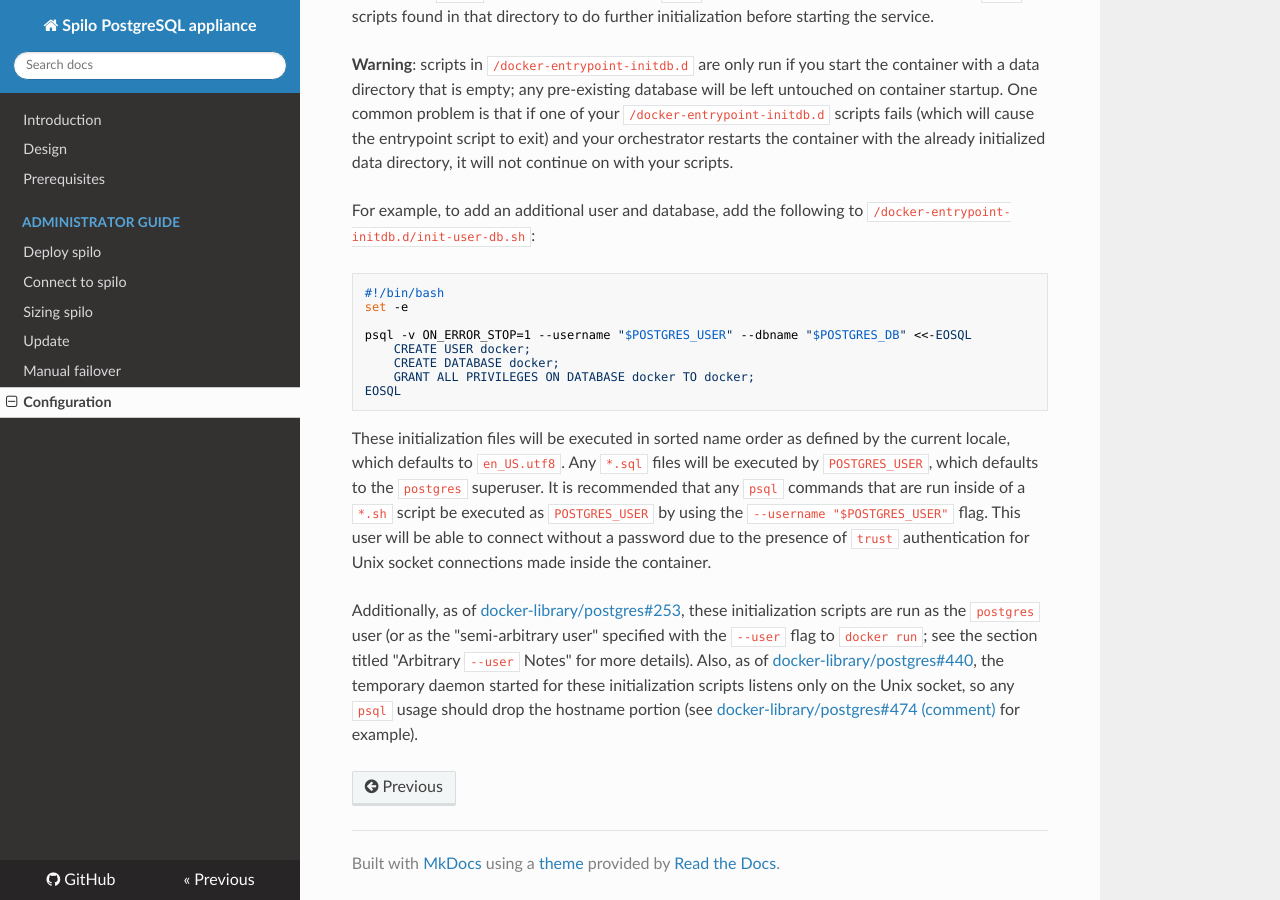
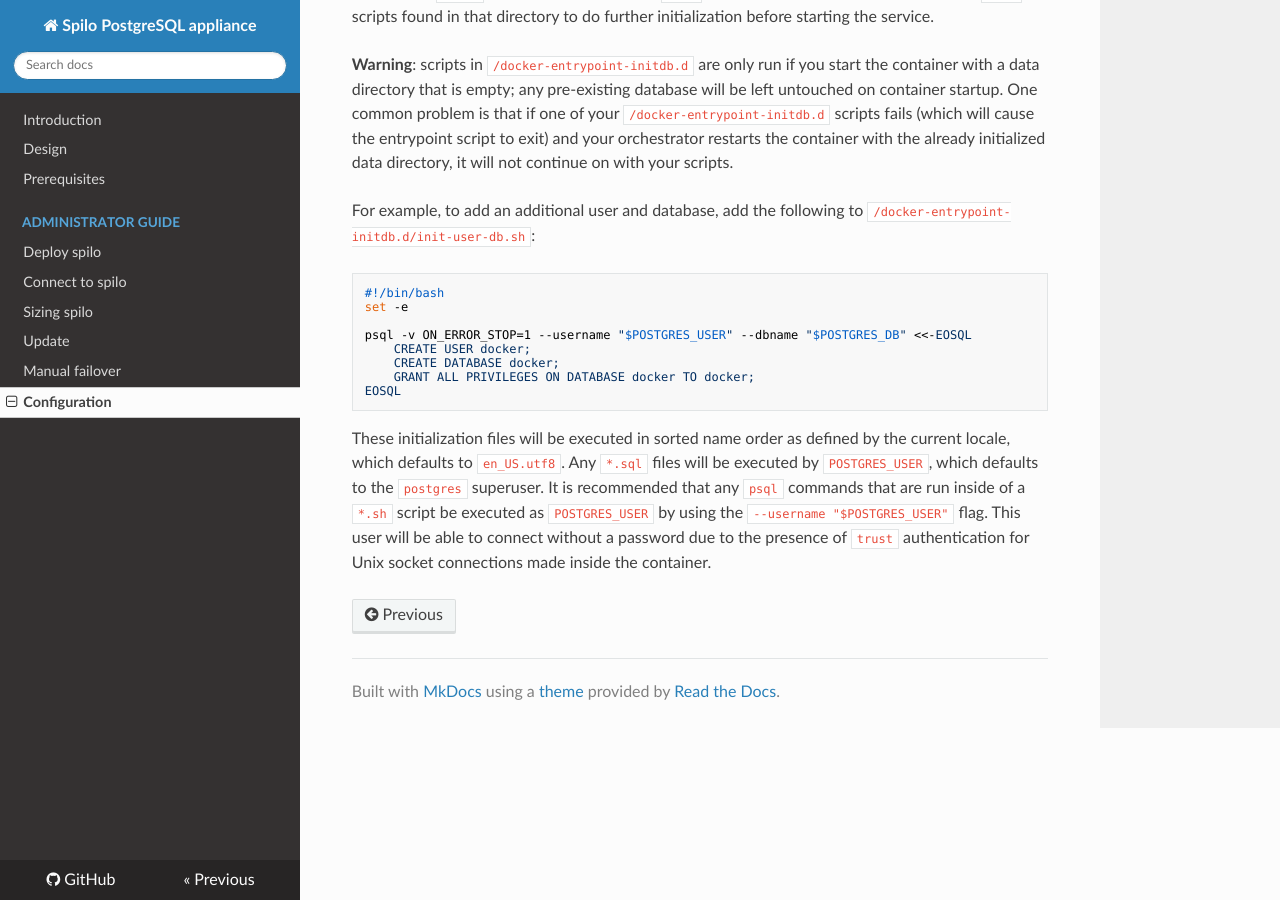
Before and after one commit to zalando/spilo, an MkDocs documentation site: the page built from docs/configuration.md, in a window 1280 px wide and 900 px high, scrolled down 2540 px. Built offline with MkDocs 1.6.1, drawn with Linux system fonts in a browser that asks for light colours; nearby versions of some CDN libraries; old or Windows-style settings are respelled for this version of MkDocs.

Commit message:
documentation clean up

````diff
--- a/docs/configuration.md
+++ b/docs/configuration.md
@@ -103,5 +103,3 @@ EOSQL
 ```
 
 These initialization files will be executed in sorted name order as defined by the current locale, which defaults to `en_US.utf8`. Any `*.sql` files will be executed by `POSTGRES_USER`, which defaults to the `postgres` superuser. It is recommended that any `psql` commands that are run inside of a `*.sh` script be executed as `POSTGRES_USER` by using the `--username "$POSTGRES_USER"` flag. This user will be able to connect without a password due to the presence of `trust` authentication for Unix socket connections made inside the container.
-
-Additionally, as of [docker-library/postgres#253](https://github.com/docker-library/postgres/pull/253), these initialization scripts are run as the `postgres` user (or as the "semi-arbitrary user" specified with the `--user` flag to `docker run`; see the section titled "Arbitrary `--user` Notes" for more details). Also, as of [docker-library/postgres#440](https://github.com/docker-library/postgres/pull/440), the temporary daemon started for these initialization scripts listens only on the Unix socket, so any `psql` usage should drop the hostname portion (see [docker-library/postgres#474 (comment)](https://github.com/docker-library/postgres/issues/474#issuecomment-416914741) for example).
````
